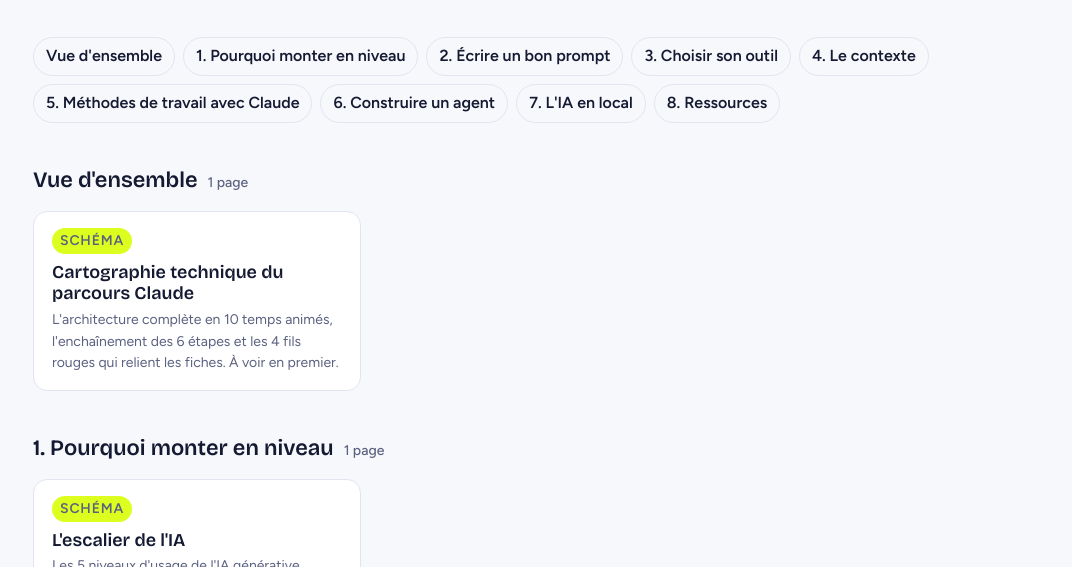
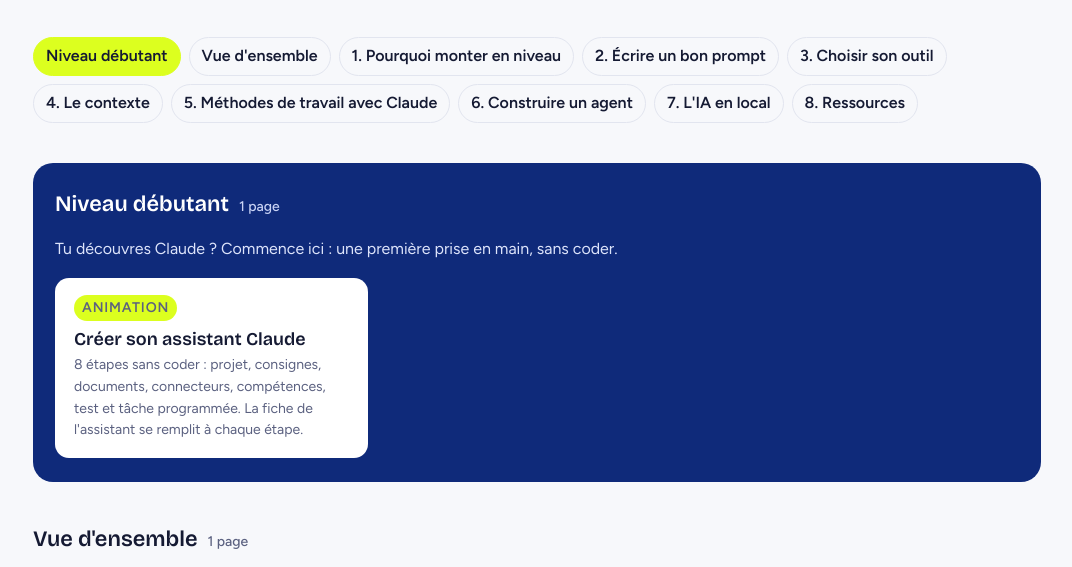
Before and after one commit to akyos-formation/formation-claude, a plain HTML site: page index.html in a window 1280 px wide. Shown: the part 163-730 px from the top of the page, without its empty margins (103-1175 px from the left). Drawn offline with nearby package versions, Linux system fonts and the light colour scheme.

Commit message:
Menu : bloc « Niveau débutant » avec « Créer son assistant Claude »

```diff
--- a/index.html
+++ b/index.html
@@ -31,6 +31,14 @@ section{display:grid;gap:14px;scroll-margin-top:16px}
 .card span{font-size:14px;color:var(--muted)}
 .type{justify-self:start;font-size:12px;font-weight:600;letter-spacing:.06em;text-transform:uppercase;background:var(--lime);color:#151a33;padding:2px 8px;border-radius:999px;margin-bottom:4px}
 .note{color:var(--muted);max-width:70ch;margin:0;font-size:15px}
+.debutant{background:#0f2a7a;color:#fff;border-radius:20px;padding:24px 22px;gap:16px}
+.debutant h2{color:#fff}
+.debutant h2 span{color:#c9d3f5}
+.debutant .intro{margin:0;color:#dde4fb;max-width:62ch}
+.debutant .card{border-color:transparent;color:var(--ink)}
+.debutant .card:hover{border-color:var(--lime)}
+.debutant .card:focus-visible{outline-color:var(--lime)}
+.toc a.deb{background:var(--lime);color:#151a33;border-color:var(--lime)}
 @media (prefers-reduced-motion:reduce){.card{transition:none}}
 </style>
 </head>
@@ -42,6 +50,7 @@ section{display:grid;gap:14px;scroll-margin-top:16px}
   </header>
 
   <nav class="toc" aria-label="Sommaire">
+    <a class="deb" href="#debutant">Niveau débutant</a>
     <a href="#carte">Vue d'ensemble</a>
     <a href="#niveaux">1. Pourquoi monter en niveau</a>
     <a href="#prompt">2. Écrire un bon prompt</a>
@@ -53,6 +62,13 @@ section{display:grid;gap:14px;scroll-margin-top:16px}
     <a href="#ressources">8. Ressources</a>
   </nav>
 
+  <section id="debutant" class="debutant">
+    <h2>Niveau débutant <span>1 page</span></h2>
+    <p class="intro">Tu découvres Claude ? Commence ici : une première prise en main, sans coder.</p>
+    <div class="grid">
+      <a class="card" href="animation-creer-assistant-claude.html"><span class="type">Animation</span><b>Créer son assistant Claude</b><span>8 étapes sans coder : projet, consignes, documents, connecteurs, compétences, test et tâche programmée. La fiche de l'assistant se remplit à chaque étape.</span></a>
+    </div>
+  </section>
   <section id="carte">
     <h2>Vue d'ensemble <span>1 page</span></h2>
     <div class="grid">
@@ -108,9 +124,8 @@ section{display:grid;gap:14px;scroll-margin-top:16px}
   </section>
 
   <section id="agents">
-    <h2>6. Construire un agent <span>13 pages</span></h2>
+    <h2>6. Construire un agent <span>12 pages</span></h2>
     <div class="grid">
-      <a class="card" href="animation-creer-assistant-claude.html"><span class="type">Animation</span><b>Créer son assistant Claude</b><span>8 étapes sans coder : projet, consignes, documents, connecteurs, compétences, test et tâche programmée. La fiche de l'assistant se remplit à chaque étape.</span></a>
       <a class="card" href="animation-dossier-projet-environnement.html"><span class="type">Animation</span><b>Dossier, projet, environnement</b><span>Trois mots à ne pas confondre : qui range, qui explique, qui ouvre, et qui commande quand plusieurs dossiers sont ouverts.</span></a>
       <a class="card" href="schema-projet-navigateur-vs-cowork.html"><span class="type">Schéma</span><b>Navigateur ou Cowork local</b><span>Deux façons de monter le même projet Claude.</span></a>
       <a class="card" href="animation-construction-projet-repas.html"><span class="type">Animation</span><b>Construire un projet</b><span>Un projet agentique, brique par brique.</span></a>
```
